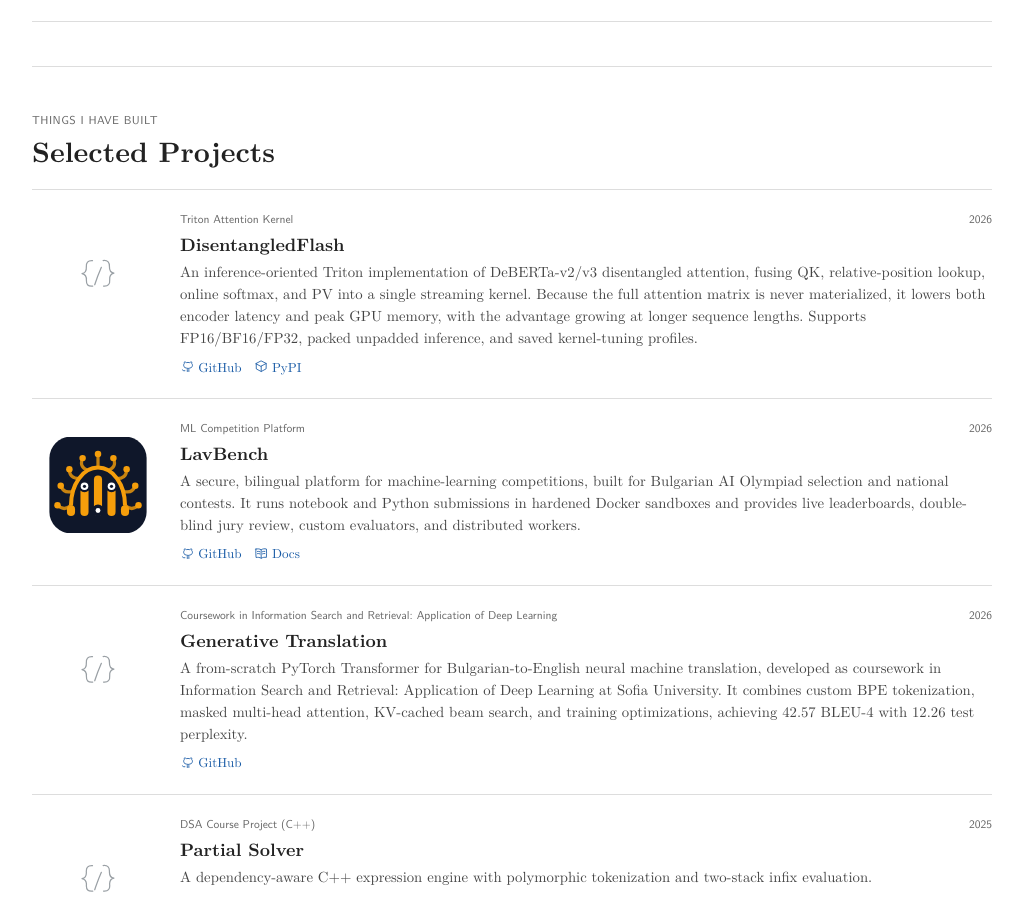
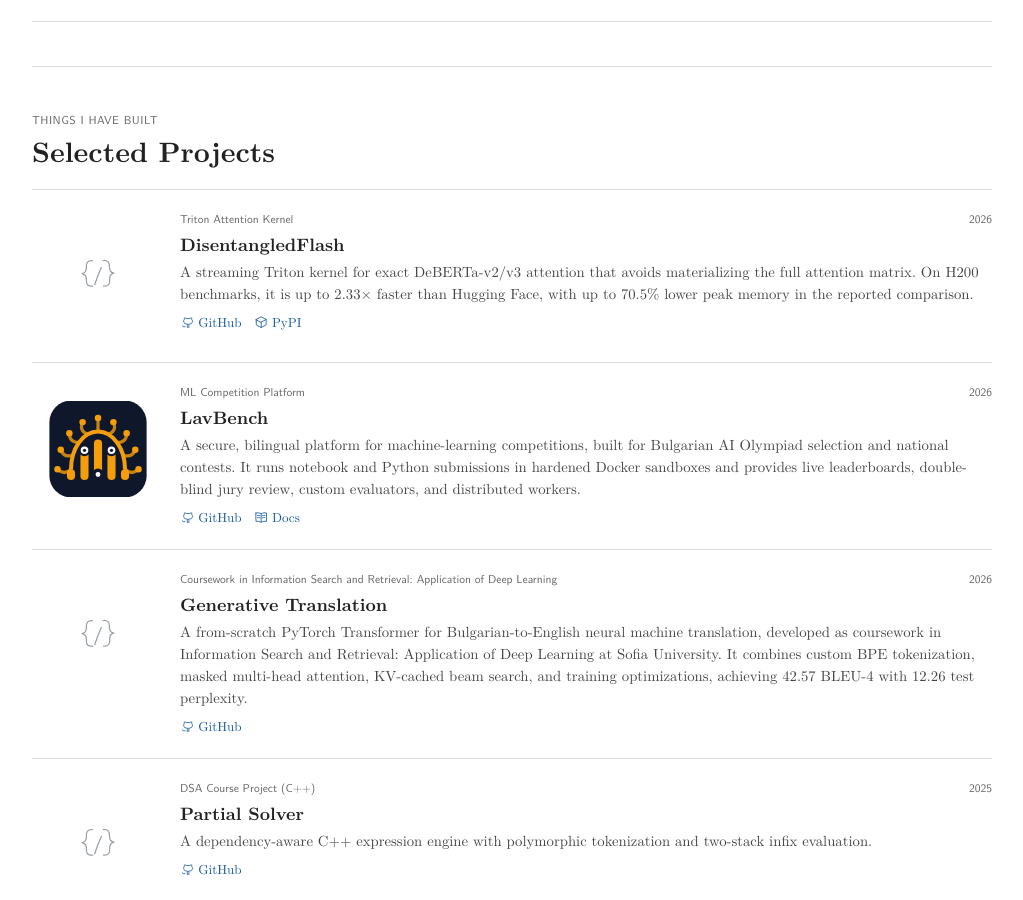
Before and after one commit to delyan-boychev/delyan-boychev.github.io, a Jekyll site: the page built from index.html, in a window 1280 px wide and 900 px high, scrolled down 2166 px. Shown: the whole window, without its empty margins (128-1151 px from the left). Built offline with Jekyll 4.4.1, drawn with Linux system fonts in a browser that asks for light colours.

Commit message:
Updated disentagled

```diff
--- a/_data/projects.yml
+++ b/_data/projects.yml
@@ -13,7 +13,7 @@
   start: "Aug. 2026"
   end: "Present"
   sort_key: "9999-99-2026-08"
-  summary: "An inference-oriented Triton implementation of DeBERTa-v2/v3 disentangled attention, fusing QK, relative-position lookup, online softmax, and PV into a single streaming kernel. Because the full attention matrix is never materialized, it lowers both encoder latency and peak GPU memory, with the advantage growing at longer sequence lengths. Supports FP16/BF16/FP32, packed unpadded inference, and saved kernel-tuning profiles."
+  summary: "A streaming Triton kernel for exact DeBERTa-v2/v3 attention that avoids materializing the full attention matrix. On H200 benchmarks, it is up to 2.33× faster than Hugging Face, with up to 70.5% lower peak memory in the reported comparison."
   primary_url: "https://github.com/delyan-boychev/disentangled-flash"
   links:
     - label: "GitHub"
```
Also changed, not shown: 2 other files.
